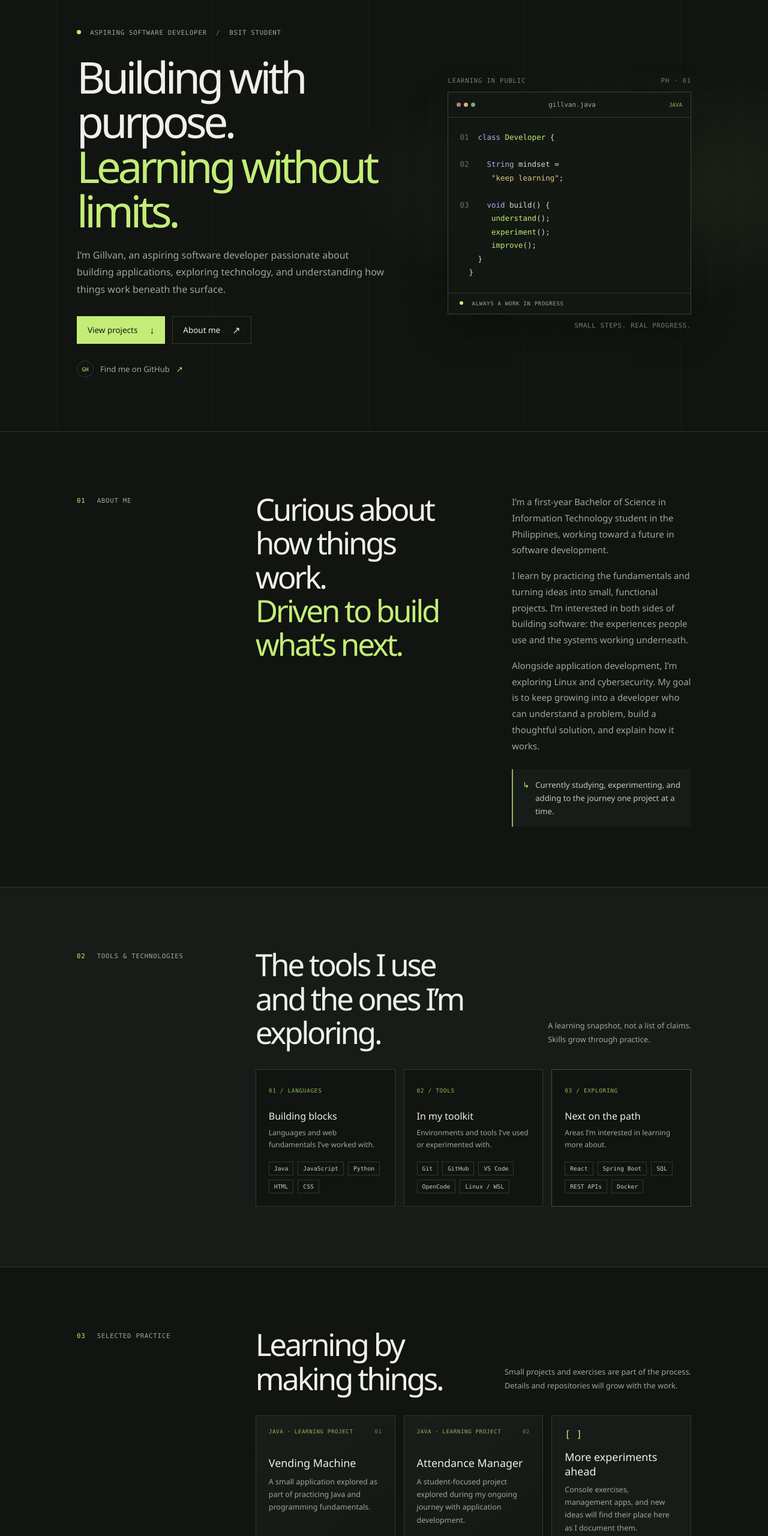
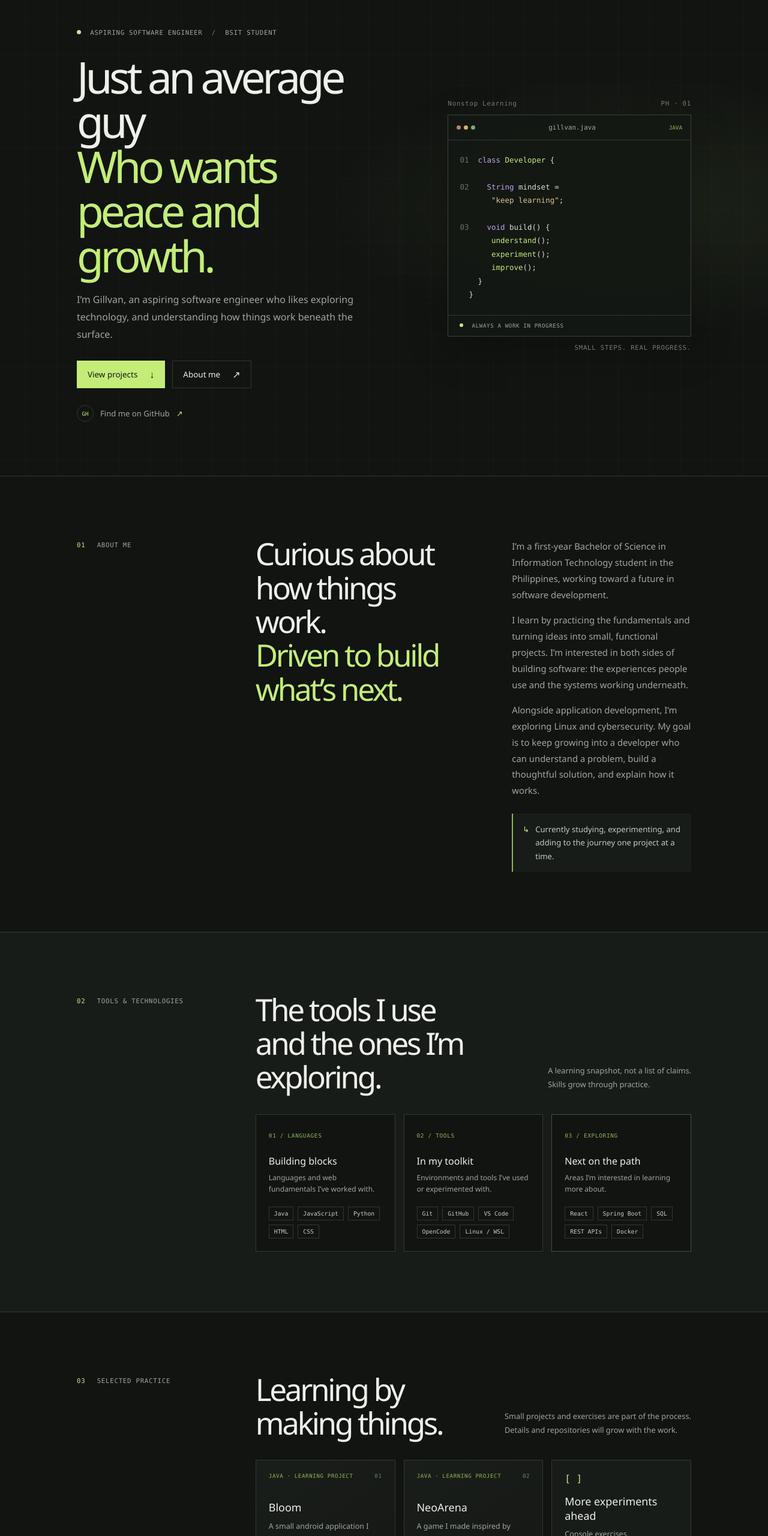
Before and after one commit to gillvancarbon/personalWebsite, a plain HTML site: page index.html in a window 1280 px wide. Shown: the part 120-2680 px from the top of the page at 60% size. Drawn offline with Linux system fonts and the light colour scheme.

Commit message:
Update index.html with new content and structure

```diff
--- a/index.html
+++ b/index.html
@@ -10,7 +10,7 @@
   </head>
   <body>
     <header class="site-header">
-      <a class="wordmark" href="#home" aria-label="Gillvan.dev home">gillvan<span>.dev</span></a>
+      <a class="wordmark" href="#home" aria-label="Gillvan.dev home">Gillvan<span>.dev</span></a>
       <nav aria-label="Main navigation">
         <a href="#about">About</a>
         <a href="#stack">Tech stack</a>
@@ -23,9 +23,9 @@
     <main>
       <section class="hero" id="home">
         <div class="hero-copy">
-          <p class="eyebrow"><span class="status-dot"></span> ASPIRING SOFTWARE DEVELOPER <span class="eyebrow-divider">/</span> BSIT STUDENT</p>
-          <h1>Building with purpose.<br><span>Learning without limits.</span></h1>
-          <p class="hero-intro">I’m Gillvan, an aspiring software developer passionate about building applications, exploring technology, and understanding how things work beneath the surface.</p>
+          <p class="eyebrow"><span class="status-dot"></span> ASPIRING SOFTWARE ENGINEER <span class="eyebrow-divider">/</span> BSIT STUDENT</p>
+          <h1>Just an average guy<br><span>Who wants peace and growth.</span></h1>
+          <p class="hero-intro">I’m Gillvan, an aspiring software engineer who likes exploring technology, and understanding how things work beneath the surface.</p>
           <div class="hero-actions">
             <a class="button button-primary" href="#projects">View projects <span aria-hidden="true">↓</span></a>
             <a class="button button-secondary" href="#about">About me <span aria-hidden="true">↗</span></a>
@@ -37,7 +37,7 @@
         </div>
 
         <div class="hero-visual" aria-hidden="true">
-          <div class="visual-caption"><span>LEARNING IN PUBLIC</span><span>PH · 01</span></div>
+          <div class="visual-caption"><span>Nonstop Learning</span><span>PH · 01</span></div>
           <div class="terminal">
             <div class="terminal-bar">
               <span class="terminal-dots"><i></i><i></i><i></i></span>
@@ -120,14 +120,14 @@
           <div class="project-list">
             <article class="project-card">
               <div class="project-topline"><span>JAVA · LEARNING PROJECT</span><span>01</span></div>
-              <h3>Vending Machine</h3>
-              <p>A small application explored as part of practicing Java and programming fundamentals.</p>
+              <h3>Bloom</h3>
+              <p>A small android application I built for personal use and productivity boost.</p>
               <div class="project-bottom"><span>Java</span><span>Repository details to come</span></div>
             </article>
             <article class="project-card">
               <div class="project-topline"><span>JAVA · LEARNING PROJECT</span><span>02</span></div>
-              <h3>Attendance Manager</h3>
-              <p>A student-focused project explored during my ongoing journey with application development.</p>
+              <h3>NeoArena</h3>
+              <p>A game I made inspired by NeoScavenger, I used REA to reverse engineer the game and make my own version.</p>
               <div class="project-bottom"><span>Java</span><span>Repository details to come</span></div>
             </article>
             <article class="project-card project-card-note">
@@ -194,7 +194,7 @@
     <footer class="site-footer">
       <a class="footer-brand" href="#home">gillvan<span>.dev</span></a>
       <span>First-year BSIT student · Philippines</span>
-      <a href="#home">BACK TO TOP ↑</a>
+      <a href="#home">Back to top ↑</a>
     </footer>
   </body>
 </html>
```
